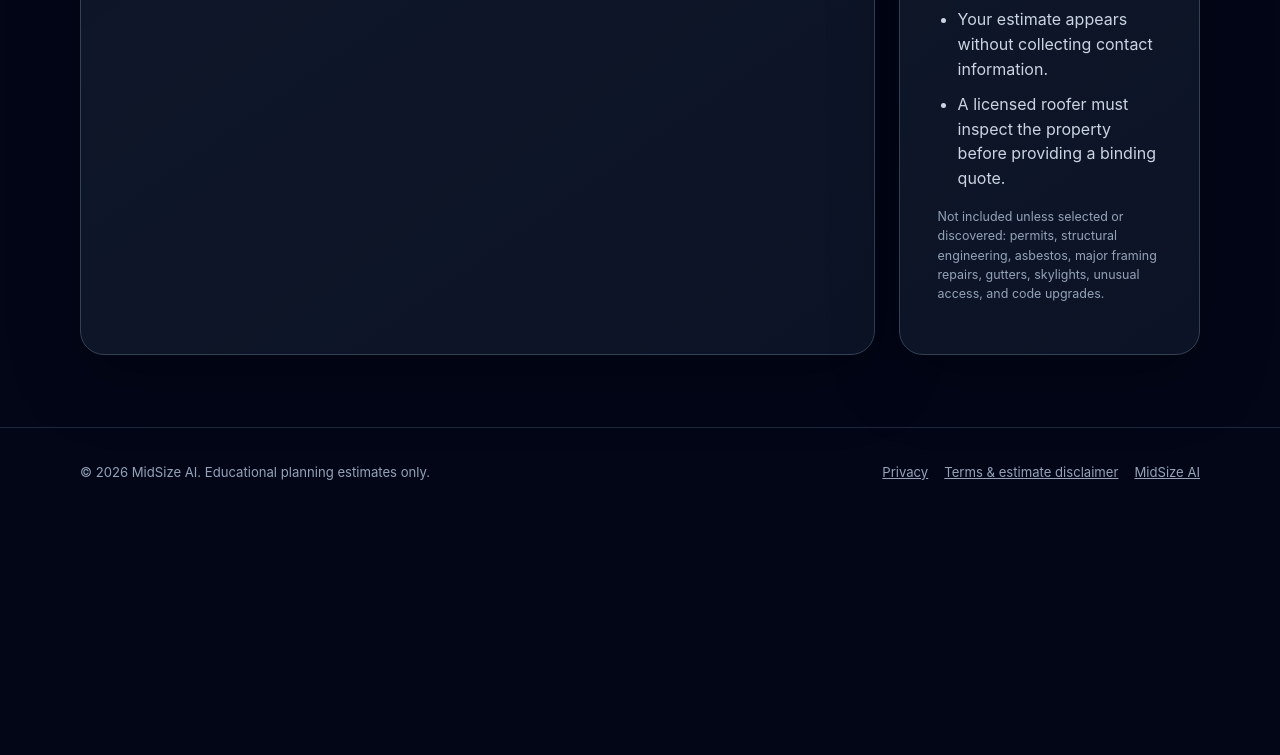
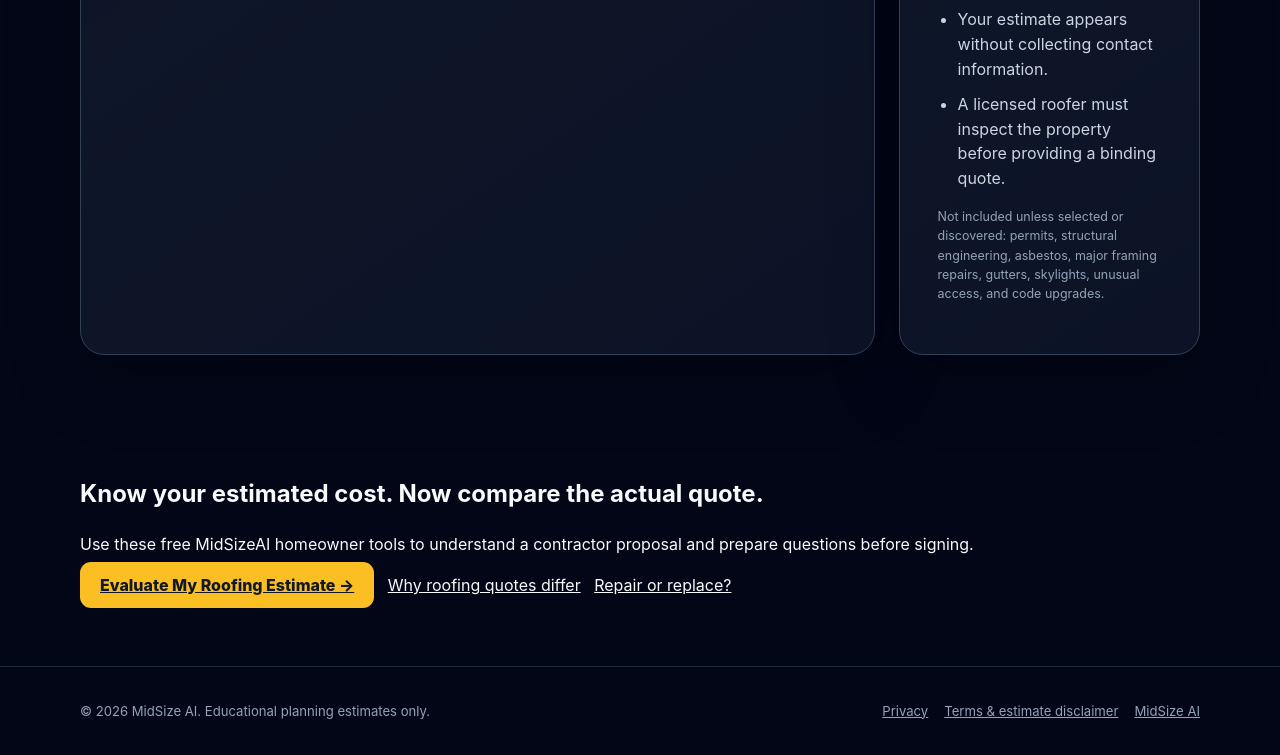
Before and after one commit to mastephenson12/national-solar-roof-estimator, a website: page index.html in a window 1280 px wide. Shown: the part 1153-1908 px from the top of the page. Before the commit the page ends 1669 px from the top, so only its background shows below. Drawn offline with Linux system fonts and the light colour scheme.

Commit message:
Connect roof cost estimator and quote evaluator across homeowner journey

```diff
--- a/index.html
+++ b/index.html
@@ -43,6 +43,7 @@
       </div>
       <aside class="card side"><h3>Already have contractor proposals?</h3><p><a href="/compare-proposals.html">Use the free comparison worksheet →</a></p><h3>Before you begin</h3><ul><li>Use approximate information if you are unsure.</li><li>The result includes a range because real roofs hide real surprises.</li><li>Your estimate appears without collecting contact information.</li><li>A licensed roofer must inspect the property before providing a binding quote.</li></ul><p class="fine">Not included unless selected or discovered: permits, structural engineering, asbestos, major framing repairs, gutters, skylights, unusual access, and code upgrades.</p></aside>
     </section>
+    <section class="wrap" aria-label="Next steps after estimating" style="padding:28px 0 52px"><h2>Know your estimated cost. Now compare the actual quote.</h2><p>Use these free MidSizeAI homeowner tools to understand a contractor proposal and prepare questions before signing.</p><p><a class="btn primary" href="https://www.midsizeai.com/estimate-decoder/">Evaluate My Roofing Estimate &rarr;</a> &nbsp; <a href="https://www.midsizeai.com/guides/why-roofing-estimates-differ/">Why roofing quotes differ</a> &nbsp; <a href="https://homeowner.midsizeai.com/roofing/repair-or-replace/">Repair or replace?</a></p></section>
   </main>
   <footer class="legal"><div class="wrap"><span>&copy; 2026 MidSize AI. Educational planning estimates only.</span><nav><a href="/privacy.html">Privacy</a><a href="/terms.html">Terms & estimate disclaimer</a><a href="https://midsizeai.com">MidSize AI</a></nav></div></footer>
   <script src="/homeowner-report.js" defer></script>
```
